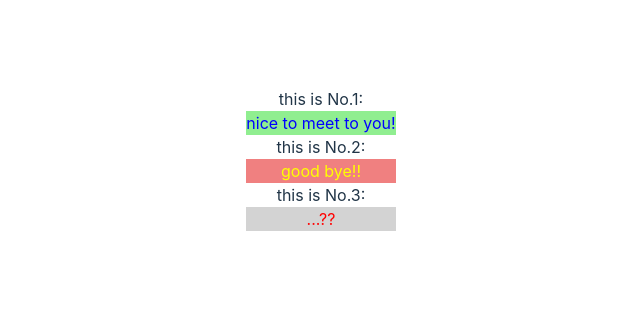
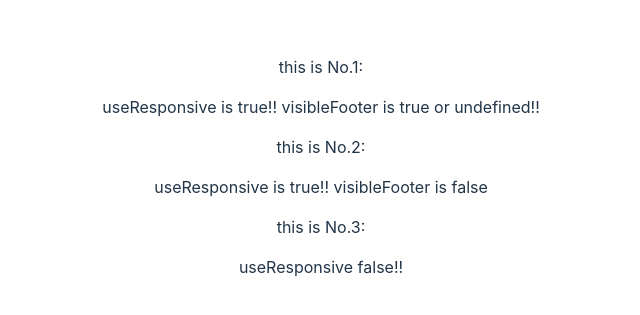
Before and after one commit to suzy1031/github-codespaces-sandbox, a React (Vite) app in the folder react-sandbox/: page / in a window 1280 px wide. Shown: the part 241-556 px from the top of the page, without its empty margins (319-959 px from the left). Built offline with nearby package versions, Linux system fonts and the light colour scheme.

Commit message:
react strategy pattern practice

```diff
--- a/react-sandbox/src/App.tsx
+++ b/react-sandbox/src/App.tsx
@@ -2,7 +2,8 @@
 // import reactLogo from "./assets/react.svg";
 // import viteLogo from "/vite.svg";
 import "./App.css";
-import { Main } from "./components/Main";
+// import { Main } from "./components/Main";
+import { Sub } from "./components/Sub";
 // import EnhancedDogImages from "./components/HOC/DogImage";
 // // import Kelvin from "./components/render-prop-pattern/Kelvin";
 // // import Fahrenheit from "./components/render-prop-pattern/Fahrenheit";
@@ -66,10 +67,15 @@ function App() {
       <p className="read-the-docs">
         Click on the Vite and React logos to learn more
       </p> */}
-      <div>
+      {/* <div>
         this is No.1: <Main greet="hello" />
         this is No.2: <Main greet="goodbye" />
         this is No.3: <Main />
+      </div> */}
+      <div>
+        <p>this is No.1:</p> <Sub useResponsive visibleFooter />
+        <p>this is No.2:</p> <Sub useResponsive visibleFooter={false} />
+        <p>this is No.3:</p> <Sub useResponsive={false} />
       </div>
     </>
   );
--- /dev/null
+++ b/react-sandbox/src/components/Sub.tsx
@@ -0,0 +1,95 @@
+type Props = {
+  useResponsive?: boolean;
+  visibleFooter?: boolean;
+};
+
+interface RenderStrategy {
+  render: () => JSX.Element;
+}
+
+class ResponsiveVisibleFooter implements RenderStrategy {
+  private useResponsive: boolean;
+  private visibleFooter: boolean;
+
+  constructor(useResponsive?: boolean, visibleFooter?: boolean) {
+    this.useResponsive = useResponsive ?? false;
+    this.visibleFooter = visibleFooter ?? false;
+  }
+
+  private isResponsiveVisibleFooter() {
+    return (
+      this.useResponsive &&
+      (this.visibleFooter || typeof this.visibleFooter === "undefined")
+    );
+  }
+
+  render() {
+    return this.isResponsiveVisibleFooter() ? (
+      <div>useResponsive is true!! visibleFooter is true or undefined!!</div>
+    ) : (
+      <></>
+    );
+  }
+}
+
+class ResponsiveHiddenFooter implements RenderStrategy {
+  private useResponsive: boolean;
+  private visibleFooter: boolean;
+
+  constructor(useResponsive?: boolean, visibleFooter?: boolean) {
+    this.useResponsive = useResponsive ?? false;
+    this.visibleFooter = visibleFooter ?? false;
+  }
+
+  private isResponsiveHiddenFooter() {
+    return this.useResponsive && this.visibleFooter === false;
+  }
+  render() {
+    return this.isResponsiveHiddenFooter() ? (
+      <div>useResponsive is true!! visibleFooter is false</div>
+    ) : (
+      <></>
+    );
+  }
+}
+
+class NotResponsive implements RenderStrategy {
+  private useResponsive: boolean;
+
+  constructor(useResponsive?: boolean) {
+    this.useResponsive = useResponsive ?? false;
+  }
+  render() {
+    return !this.useResponsive ? <div>useResponsive false!!</div> : <></>;
+  }
+}
+
+class Context {
+  private renderStrategy: RenderStrategy;
+
+  constructor(renderStrategy: RenderStrategy) {
+    this.renderStrategy = renderStrategy;
+  }
+
+  render() {
+    return this.renderStrategy.render();
+  }
+}
+
+export const Sub: React.FC<Props> = ({ useResponsive, visibleFooter }) => {
+  const isResponsiveVisibleFooter = new Context(
+    new ResponsiveVisibleFooter(useResponsive, visibleFooter)
+  );
+  const isResponsiveHiddenFooter = new Context(
+    new ResponsiveHiddenFooter(useResponsive, visibleFooter)
+  );
+  const isNotResponsive = new Context(new NotResponsive(useResponsive));
+
+  return (
+    <>
+      {isResponsiveHiddenFooter.render()}
+      {isResponsiveVisibleFooter.render()}
+      {isNotResponsive.render()}
+    </>
+  );
+};
```
